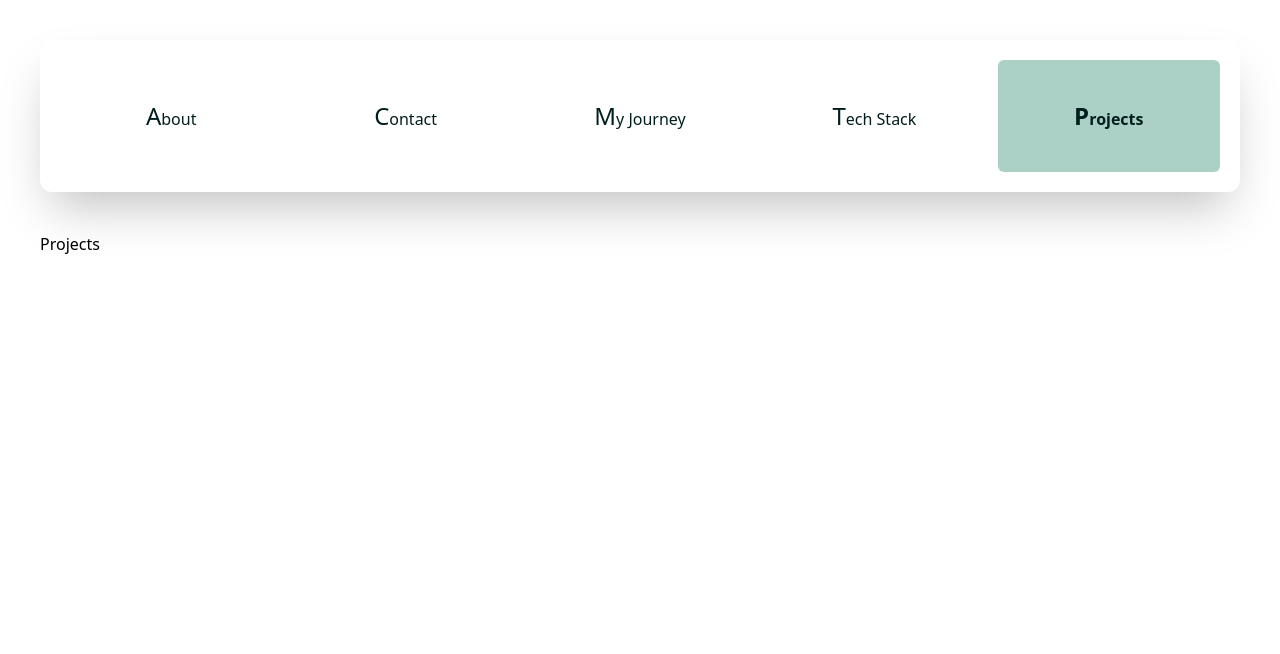
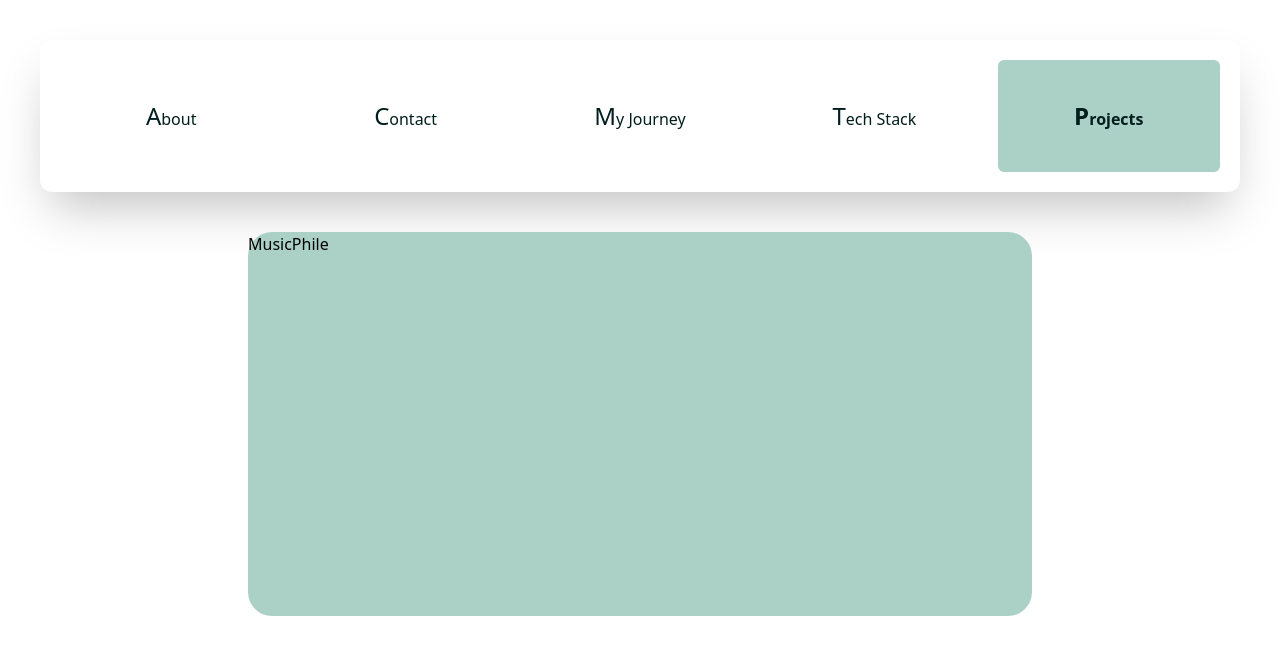
Before and after one commit to zacro14/junel, a Next.js app: page /projects in a window 1280 px wide. Shown: the top 654 px of the page. Built offline with nearby package versions, Linux system fonts and the light colour scheme.

Commit message:
feat: (): add projects

```diff
--- a/pages/projects.tsx
+++ b/pages/projects.tsx
@@ -1,7 +1,17 @@
+import Seo from 'components/seo'
 import React from 'react'
 
 const Projects = () => {
-    return <div>Projects</div>
+    return (
+        <div className="flex items-center">
+            <Seo title="Junel Sacro | Projects" />
+            <div className="grid w-full mx-10 md:mx-52 lg:52">
+                <div className="h-96 w-full bg-secondary rounded-3xl">
+                    MusicPhile
+                </div>
+            </div>
+        </div>
+    )
 }
 
 export default Projects
```
